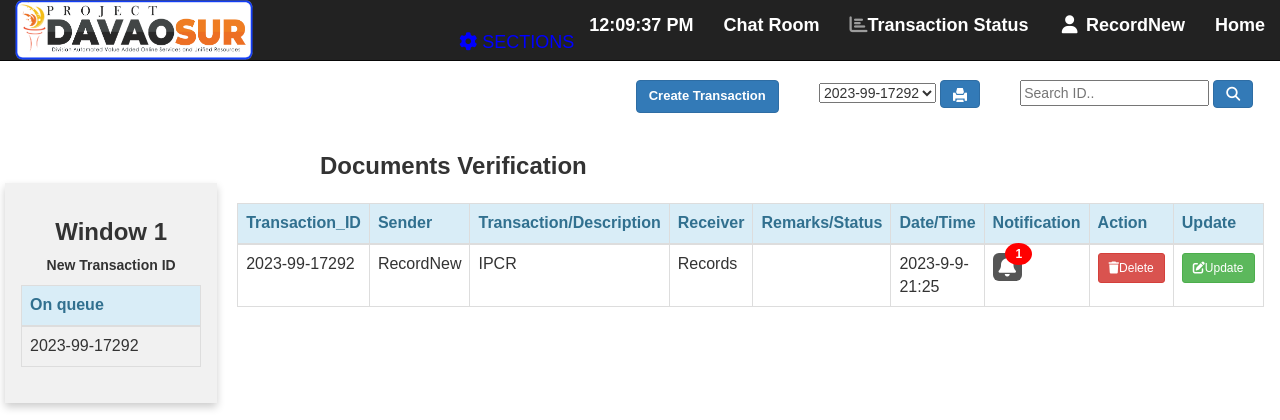
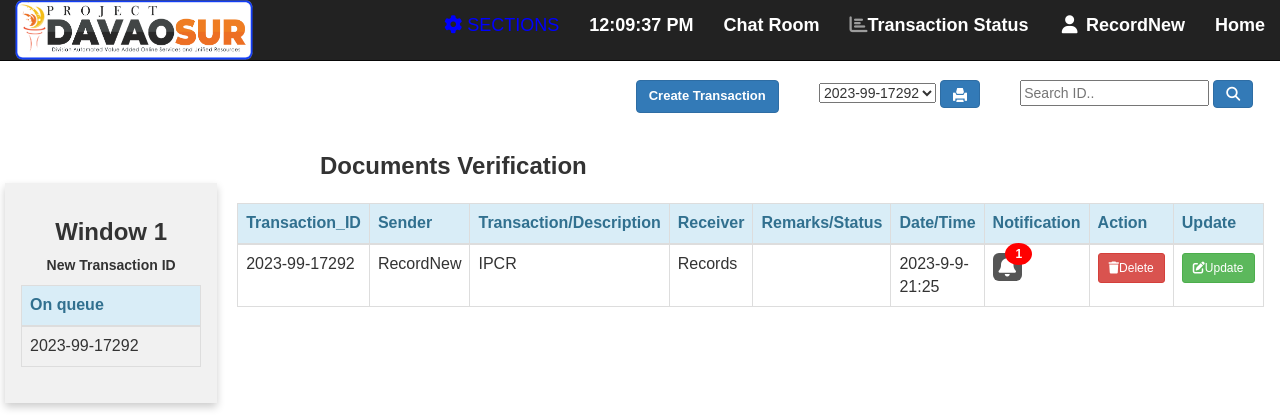
Before and after one commit to roygonzalesabueva/transfer, a PHP site: page / in a window 1280 px wide. Shown: the top 420 px of the page. Run offline with PHP 8.4, Linux system fonts and the light colour scheme; a user stored in the database is signed in; data comes from the database, SQL or seed files in the repository; data that the repository does not hold is empty; some libraries are stand-ins or nearby versions.

Commit message:
Update index.php

```diff
--- a/index.php
+++ b/index.php
@@ -431,7 +431,7 @@ function myTimer() {
 
 
 
-            <li>    <a href="index.php"><div class="dropdown">
+            <li>    <a href="index.php">
      <font color="BLUE" size="4"><i class="fa fa-cog"></i> SECTIONS</font></a>
 
 							<div class="dropdown-content">
```
